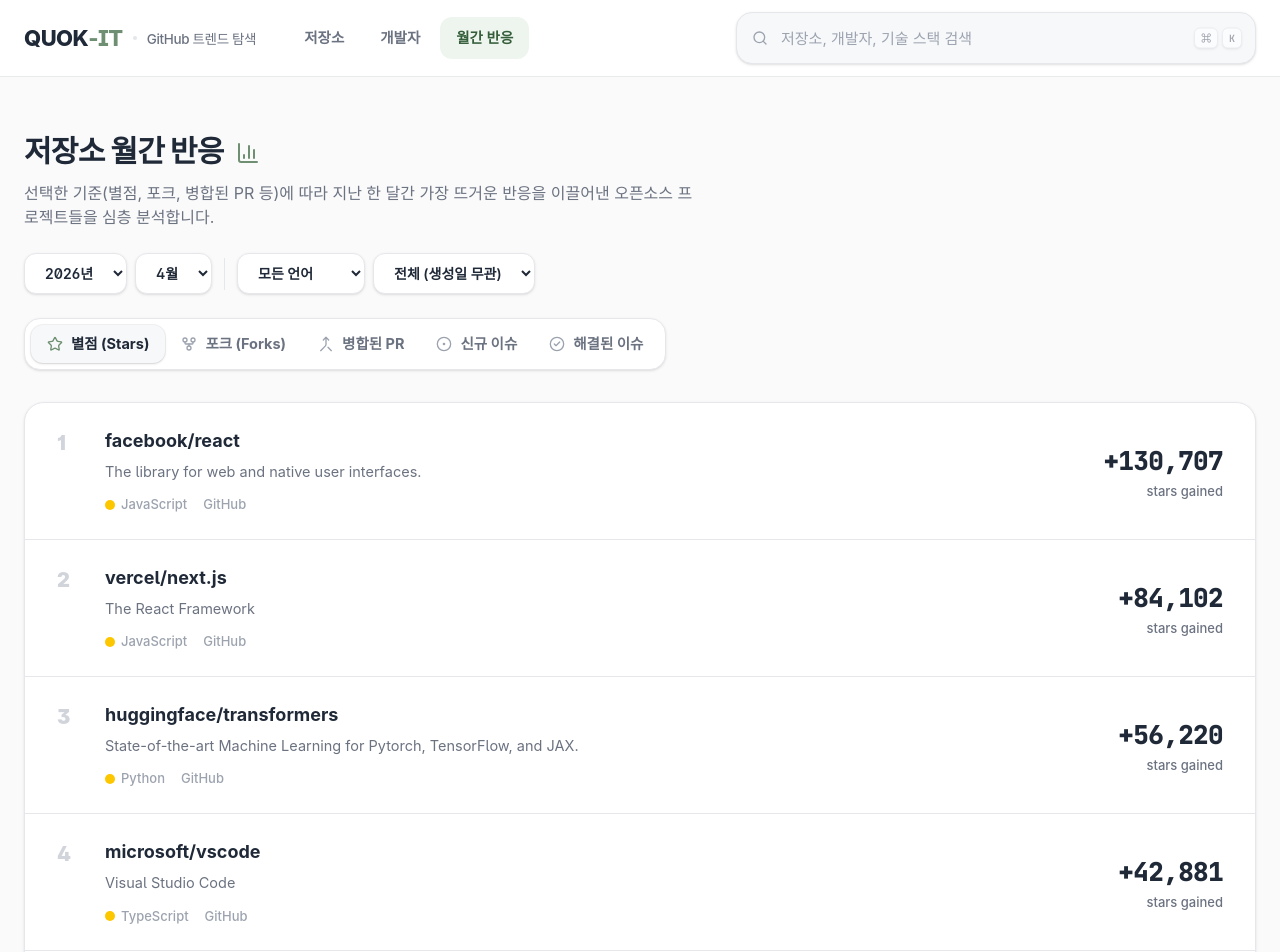
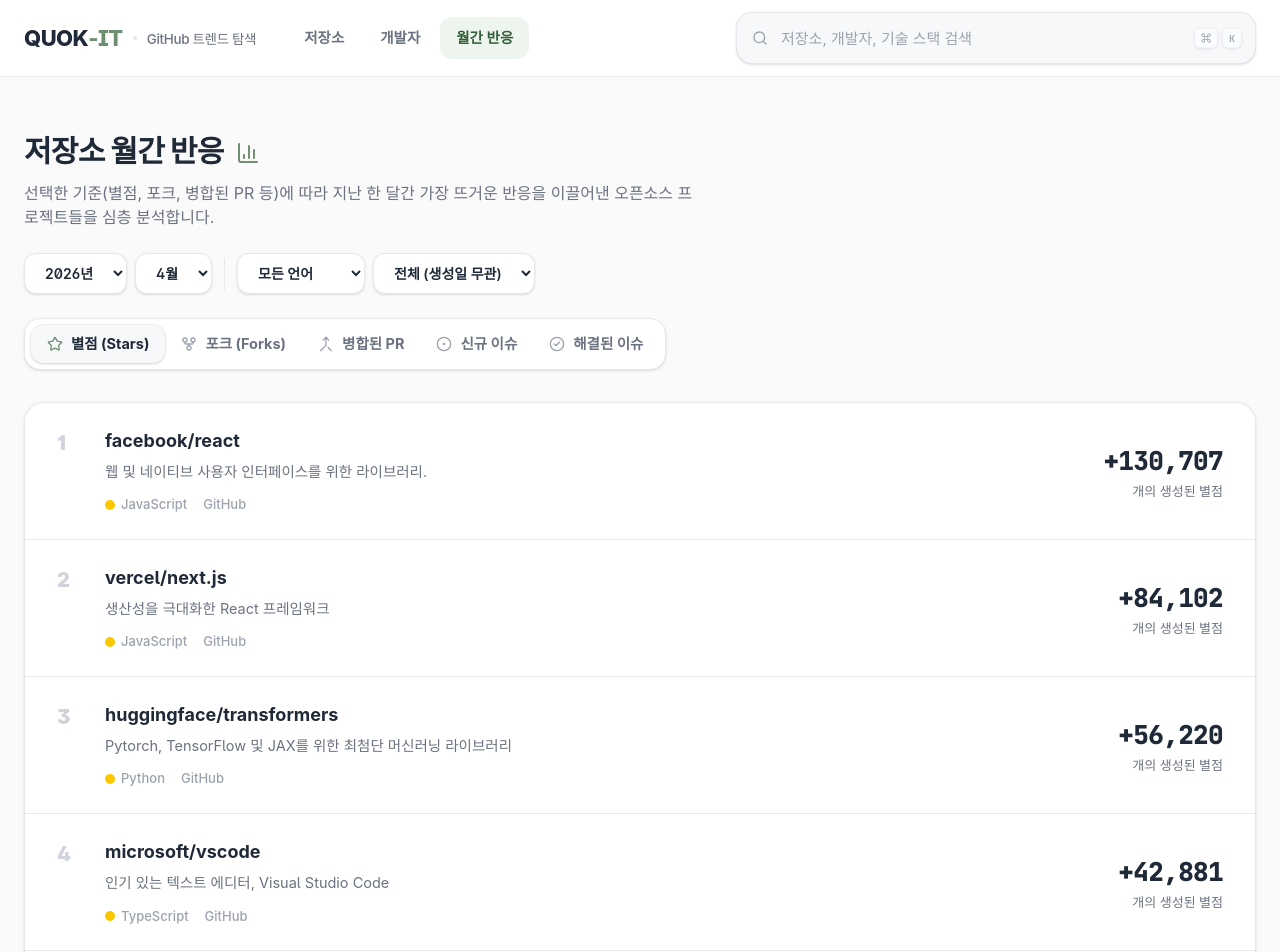
Before and after one commit to eeeunhey/quokit-platform, a Next.js app: page /monthly in a window 1280 px wide. Shown: the top 952 px of the page. Built offline with nearby package versions, Linux system fonts and the light colour scheme; a web font is replaced by a local one.

Commit message:
feat: translate and activate interactive Monthly Reaction tabs

```diff
--- a/src/components/dashboard/MonthlyDashboard.tsx
+++ b/src/components/dashboard/MonthlyDashboard.tsx
@@ -4,15 +4,15 @@
 import { BarChart3, Star, GitFork, Merge, CircleDot, CheckCircle2 } from 'lucide-react';
 
 const MOCK_MONTHLY_REPOS = [
-  { id: 1, name: "facebook/react", desc: "The library for web and native user interfaces.", lang: "JavaScript", source: "GitHub", val: "+130,707" },
-  { id: 2, name: "vercel/next.js", desc: "The React Framework", lang: "JavaScript", source: "GitHub", val: "+84,102" },
-  { id: 3, name: "huggingface/transformers", desc: "State-of-the-art Machine Learning for Pytorch, TensorFlow, and JAX.", lang: "Python", source: "GitHub", val: "+56,220" },
-  { id: 4, name: "microsoft/vscode", desc: "Visual Studio Code", lang: "TypeScript", source: "GitHub", val: "+42,881" },
-  { id: 5, name: "astral-sh/uv", desc: "An extremely fast Python package and project manager, written in Rust.", lang: "Rust", source: "GitHub", val: "+38,944" },
+  { id: 1, name: "facebook/react", desc: "웹 및 네이티브 사용자 인터페이스를 위한 라이브러리.", lang: "JavaScript", source: "GitHub", stats: { stars: "+130,707", forks: "+25,123", merged: "+1,420", issues: "+3,200", closed: "+2,900" }},
+  { id: 2, name: "vercel/next.js", desc: "생산성을 극대화한 React 프레임워크", lang: "JavaScript", source: "GitHub", stats: { stars: "+84,102", forks: "+14,500", merged: "+980", issues: "+2,100", closed: "+1,800" }},
+  { id: 3, name: "huggingface/transformers", desc: "Pytorch, TensorFlow 및 JAX를 위한 최첨단 머신러닝 라이브러리", lang: "Python", source: "GitHub", stats: { stars: "+56,220", forks: "+12,100", merged: "+750", issues: "+1,800", closed: "+1,650" }},
+  { id: 4, name: "microsoft/vscode", desc: "인기 있는 텍스트 에디터, Visual Studio Code", lang: "TypeScript", source: "GitHub", stats: { stars: "+42,881", forks: "+8,900", merged: "+640", issues: "+1,500", closed: "+1,400" }},
+  { id: 5, name: "astral-sh/uv", desc: "Rust로 작성된 매우 빠른 Python 패키지 및 프로젝트 관리자.", lang: "Rust", source: "GitHub", stats: { stars: "+38,944", forks: "+5,400", merged: "+320", issues: "+900", closed: "+850" }},
 ];
 
 export function MonthlyDashboard() {
-  const [metric, setMetric] = useState('stars');
+  const [metric, setMetric] = useState<'stars'|'forks'|'merged'|'issues'|'closed'>('stars');
   const [year, setYear] = useState('2026');
   const [month, setMonth] = useState('04');
 
@@ -22,16 +22,16 @@
     { id: 'merged', label: '병합된 PR', icon: Merge },
     { id: 'issues', label: '신규 이슈', icon: CircleDot },
     { id: 'closed', label: '해결된 이슈', icon: CheckCircle2 },
-  ];
+  ] as const;
 
   const getMetricSuffix = () => {
     switch (metric) {
-      case 'stars': return 'stars gained';
-      case 'forks': return 'times forked';
-      case 'merged': return 'PRs merged';
-      case 'issues': return 'issues opened';
-      case 'closed': return 'issues resolved';
-      default: return 'actions';
+      case 'stars': return '개의 생성된 별점';
+      case 'forks': return '번의 체인 포크';
+      case 'merged': return '개의 병합된 PR';
+      case 'issues': return '개의 생성된 이슈';
+      case 'closed': return '개의 해결된 이슈';
+      default: return '건의 활성 활동';
     }
   };
 
@@ -126,7 +126,7 @@
 
             <div className="sm:text-right pl-10 sm:pl-0 shrink-0">
               <div className="text-[26px] font-black tracking-tight text-[#1F2937] font-mono select-all">
-                {repo.val}
+                {repo.stats[metric]}
               </div>
               <div className="text-[13px] font-medium text-[#6B7280] mt-0.5">
                 {getMetricSuffix()}
```
